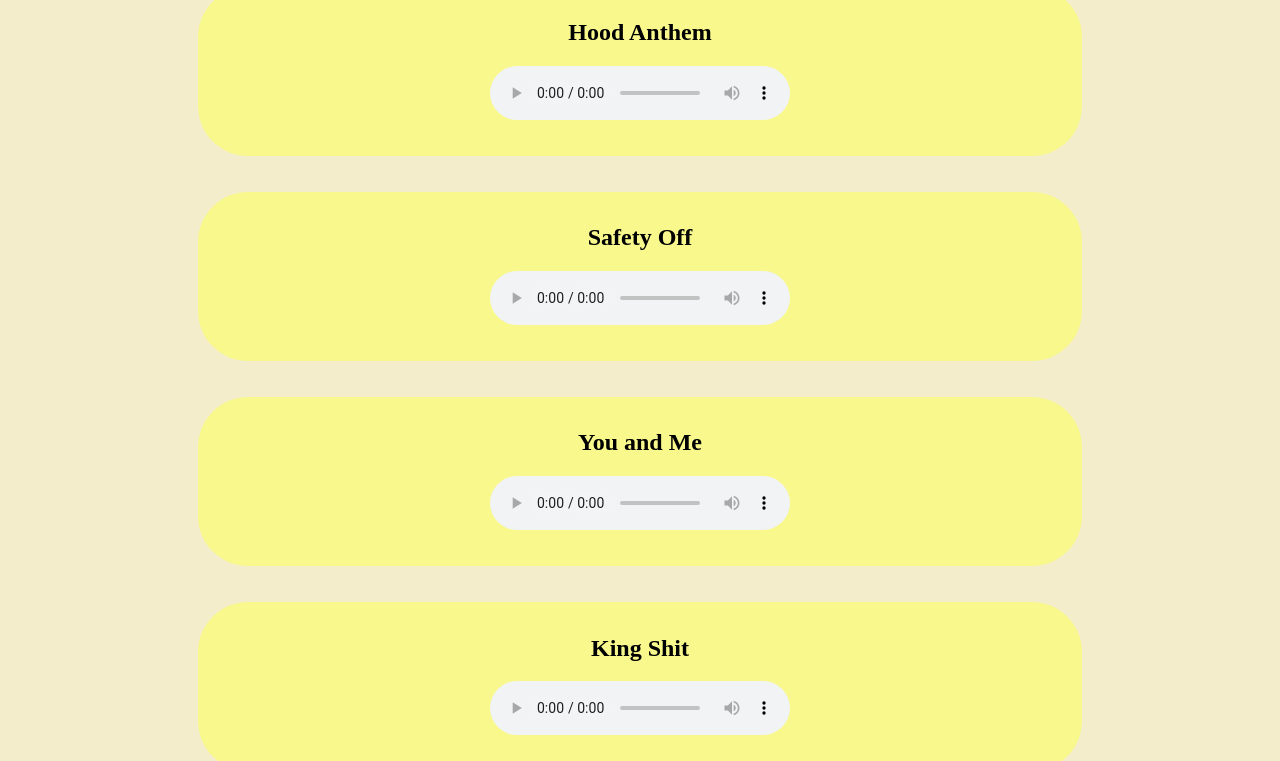
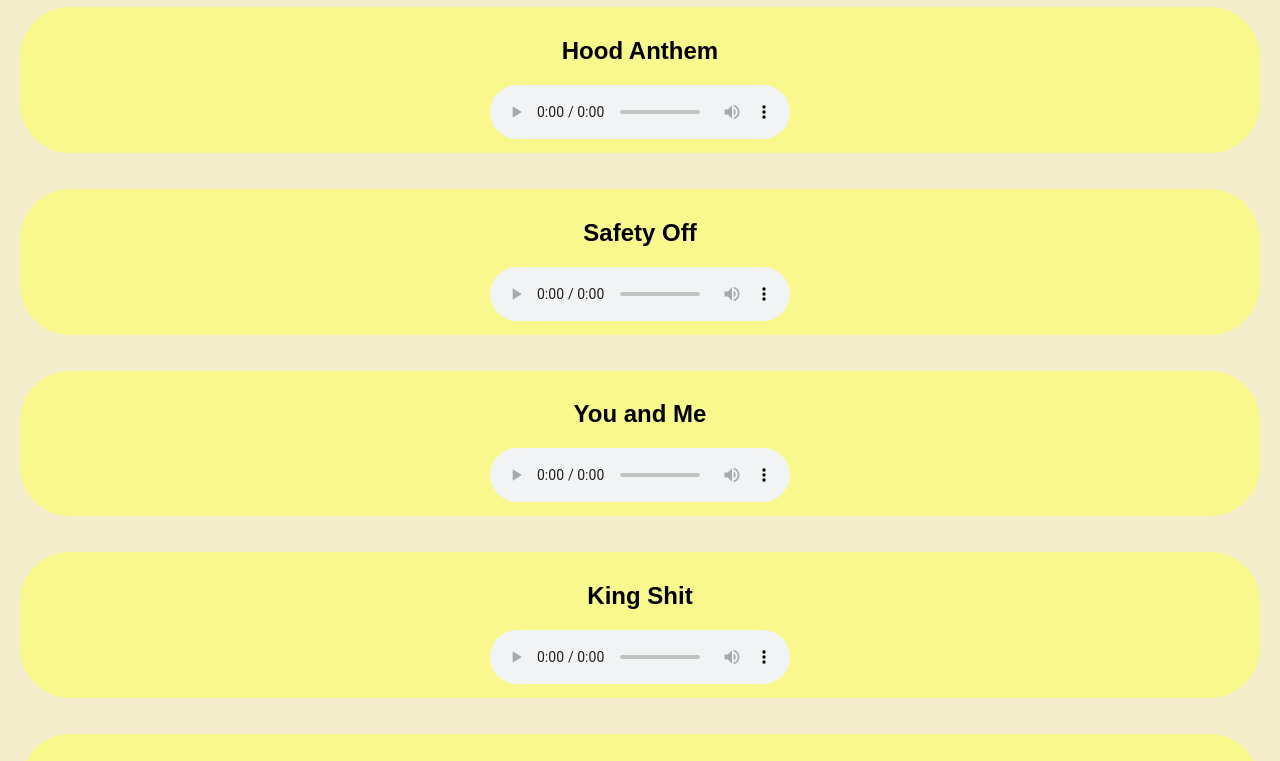
Before and after one commit to Elonmuskfan123/shubhsongs, a plain HTML site: page index.html in a window 1280 px wide. Shown: the part 93-854 px from the top of the page. Drawn offline with Linux system fonts and the light colour scheme.

Commit message:
Update style.css

```diff
--- a/style.css
+++ b/style.css
@@ -1,28 +1,32 @@
 body{
     background-color: #F4EDCC;
+    font-family: Arial, sans-serif;
+    margin: 10px;
+    padding: 10px;
 }
 
 h1{
     background-color: rgb(231, 174, 100);
 }
 
-
-@media (max-width: 1000000000000000px){
+/* *{
+    margin-left: 10px;
+    margin-right: 10px;
+} */
 
 
-    .song-box{
-        background-color: rgb(248, 248, 141);
-        padding-top: 1%;
-        padding-bottom: 2.5%;
-        padding-right: 20px;
-        padding-left: 20px;
-        border-radius: 50px;
-        margin-left: 15%;
-        margin-right: 15%;
-    }
+.song-box{
+    background-color: rgb(248, 248, 141);
+    padding: 10px;
+    border-radius: 50px;
 
 }
 
+@media only screen and (max-width: 600px) {
+    .container {
+      padding: 10px;
+    }
+  }
 /* .song-box{
     background-color: rgb(248, 248, 141);
     padding-top: 1%;
```
